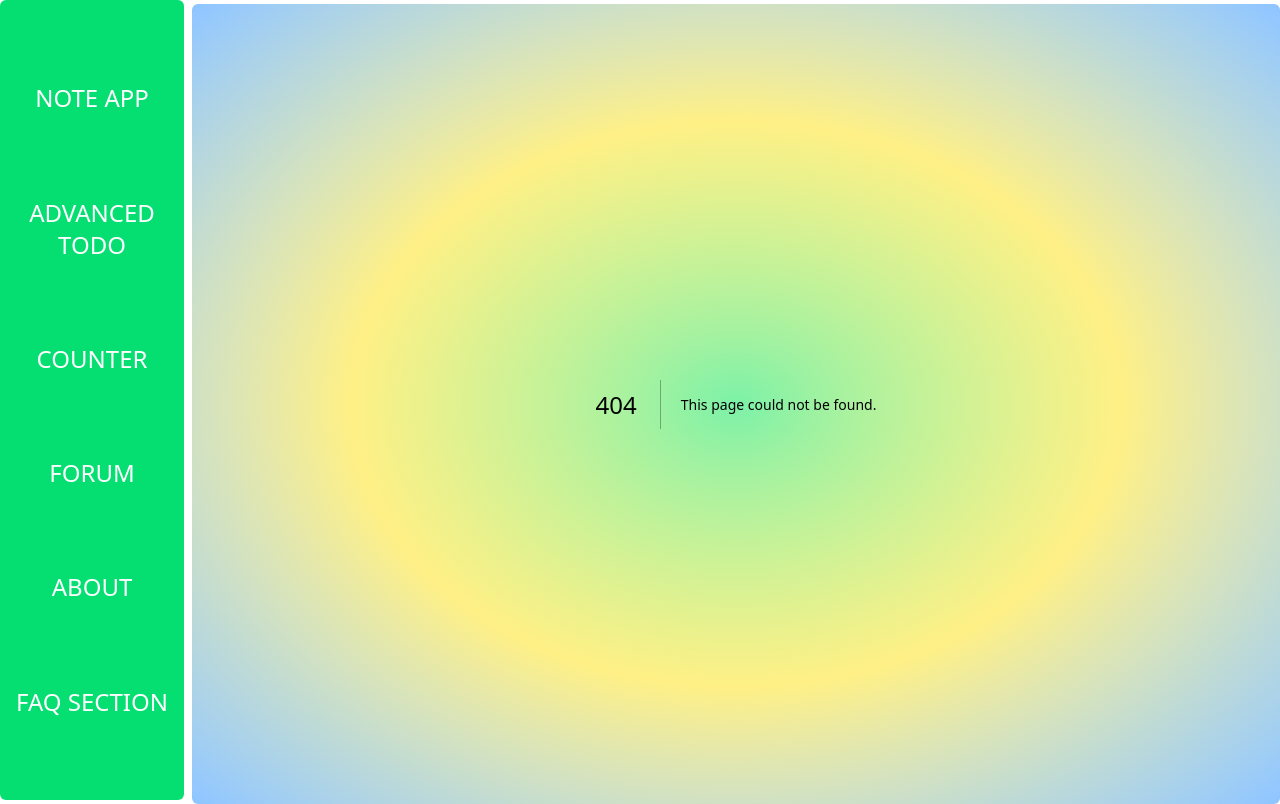
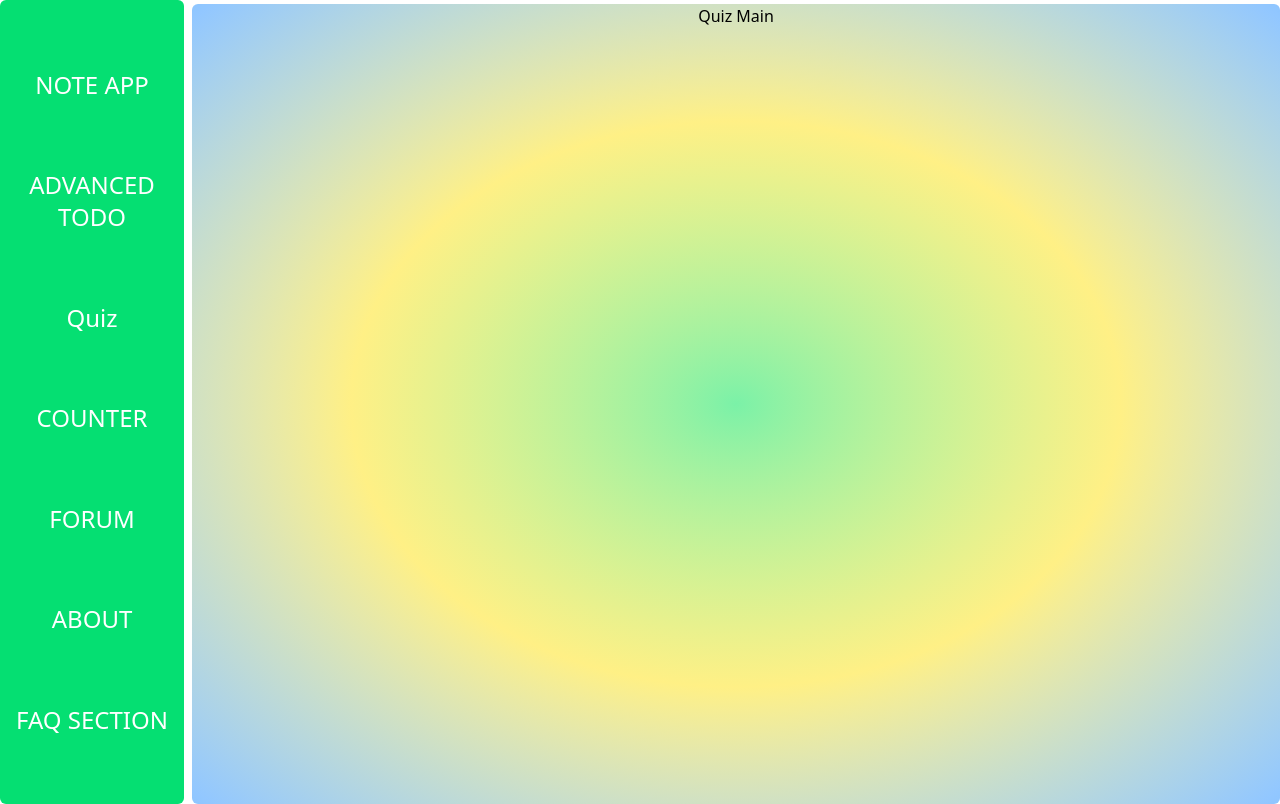
Before and after one commit to PRINCE-CEEJAY/HOME-NEXJS-APPS---NOTE-TAKER-TODO-etc, a Next.js app: page /quiz in a window 1280 px wide. Before the commit this address had no page. Built offline with nearby package versions, Linux system fonts and the light colour scheme.

Commit message:
coding quiz component  in progress...

```diff
--- /dev/null
+++ b/app/(UI)/quiz/page.jsx
@@ -0,0 +1,12 @@
+import React from 'react';
+import QuizMain from '@/components/Quiz/QuizMain';
+
+function quiz() {
+  return (
+    <div>
+      <QuizMain />
+    </div>
+  );
+}
+
+export default quiz;
--- a/components/Note/NoteForm.jsx
+++ b/components/Note/NoteForm.jsx
@@ -1,41 +1,47 @@
 const NoteForm = ({ addNote, newNote, setNewNote, setMessage }) => {
   const handleChange = (event) => {
     const { name, value } = event.target;
-    setMessage("");
+    setMessage('');
     setNewNote((prev) => ({ ...prev, [name]: value }));
   };
   return (
     <form
       onSubmit={addNote}
-      className="flex flex-col justify-center w-122 min-h-screen p-1"
+      className='flex flex-col justify-center w-122 min-h-screen p-1'
     >
-      <label htmlFor="title" className="font-bold text-xl text-blue-800">
+      <label
+        htmlFor='title'
+        className='font-bold text-xl text-blue-800'
+      >
         Enter Note Title
       </label>
       <input
-        id="title"
-        type="text"
-        name="title"
-        placeholder="Enter Note title"
+        id='title'
+        type='text'
+        name='title'
+        placeholder='Enter Note title'
         value={newNote.title}
         onChange={handleChange}
-        className="border border-white p-2 font-bold mt-2"
+        className='border border-white p-2 font-bold mt-2'
       />
-      <label htmlFor="text" className="font-bold text-xl text-blue-800">
-        Enter Note Title
+      <label
+        htmlFor='text'
+        className='font-bold text-xl text-blue-800'
+      >
+        type your notes below
       </label>
       <textarea
-        id="text"
-        type="text"
-        name="text"
-        placeholder="Enter your notes here"
+        id='text'
+        type='text'
+        name='text'
+        placeholder='Enter your notes here'
         value={newNote.text}
         onChange={handleChange}
-        className="border border-white h-70 p-2 font-bold bg-amber-600"
+        className='border border-white h-70 p-2 font-bold bg-amber-600'
       />
       <button
-        type="submit"
-        className="bg-green-800 cursor-pointer text-white font-extrabold text-xl px-6 py-3 rounded-md hover:bg-green-600 hover:shadow-lg mt-2"
+        type='submit'
+        className='bg-green-800 cursor-pointer text-white font-extrabold text-xl px-6 py-3 rounded-md hover:bg-green-600 hover:shadow-lg mt-2'
       >
         Add
       </button>
--- /dev/null
+++ b/components/Quiz/QuizMain.jsx
@@ -0,0 +1,9 @@
+import React from 'react';
+
+function QuizMain() {
+  return (
+    <div className='flex flex-col justify-center items-center'>Quiz Main</div>
+  );
+}
+
+export default QuizMain;
--- a/components/SideBar.jsx
+++ b/components/SideBar.jsx
@@ -1,34 +1,37 @@
-import Link from "next/link";
-import React from "react";
+import Link from 'next/link';
+import React from 'react';
 
 const SideBar = () => {
   return (
-    <div className="flex flex-col items-center justify-evenly rounded-md w-[15%] h-screen bg-green-400 text-white text-bold text-2xl">
-      <Link href="/note">
-        <button className="hover:cursor-pointer hover:opacity-80">
+    <div className='flex flex-col items-center justify-evenly rounded-md w-[15%] min-h-screen bg-green-400 text-white text-bold text-2xl'>
+      <Link href='/note'>
+        <button className='hover:cursor-pointer hover:opacity-80'>
           NOTE APP
-        </button>{" "}
+        </button>{' '}
       </Link>
-      <Link href="/todo">
-        <button className="hover:cursor-pointer hover:opacity-80">
+      <Link href='/todo'>
+        <button className='hover:cursor-pointer hover:opacity-80'>
           ADVANCED TODO
-        </button>{" "}
+        </button>{' '}
       </Link>
-      <Link href="/counter">
-        <button className="hover:cursor-pointer hover:opacity-80">
+      <Link href='/quiz'>
+        <button className='hover:cursor-pointer hover:opacity-80'>Quiz</button>{' '}
+      </Link>
+      <Link href='/counter'>
+        <button className='hover:cursor-pointer hover:opacity-80'>
           COUNTER
-        </button>{" "}
+        </button>{' '}
       </Link>
-      <Link href="/forum">
-        <button className="hover:cursor-pointer hover:opacity-80">FORUM</button>{" "}
+      <Link href='/forum'>
+        <button className='hover:cursor-pointer hover:opacity-80'>FORUM</button>{' '}
       </Link>
-      <Link href="/about">
-        <button className="hover:cursor-pointer hover:opacity-80">ABOUT</button>{" "}
+      <Link href='/about'>
+        <button className='hover:cursor-pointer hover:opacity-80'>ABOUT</button>{' '}
       </Link>
-      <Link href="/FAQ">
-        <button className="hover:cursor-pointer hover:opacity-80">
+      <Link href='/FAQ'>
+        <button className='hover:cursor-pointer hover:opacity-80'>
           FAQ SECTION
-        </button>{" "}
+        </button>{' '}
       </Link>
     </div>
   );
```
